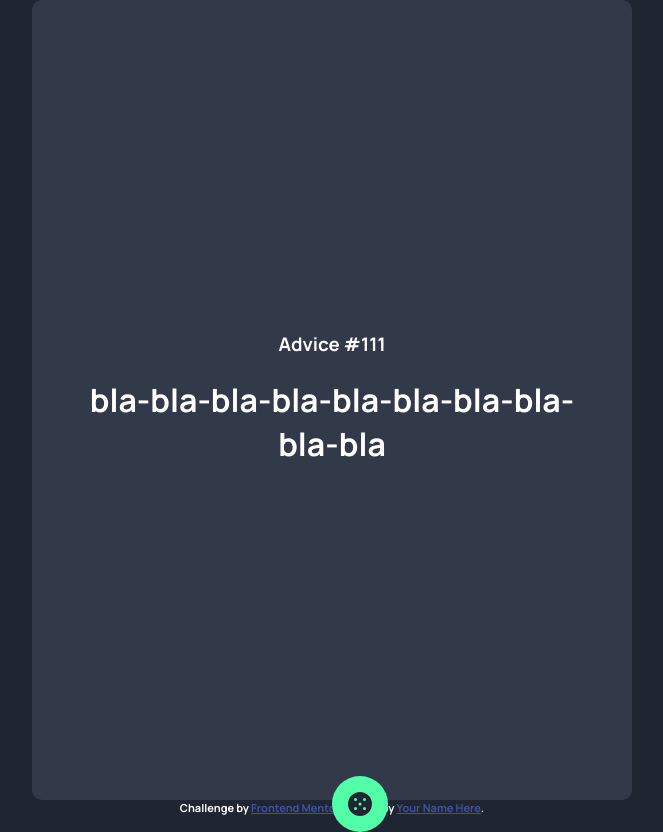
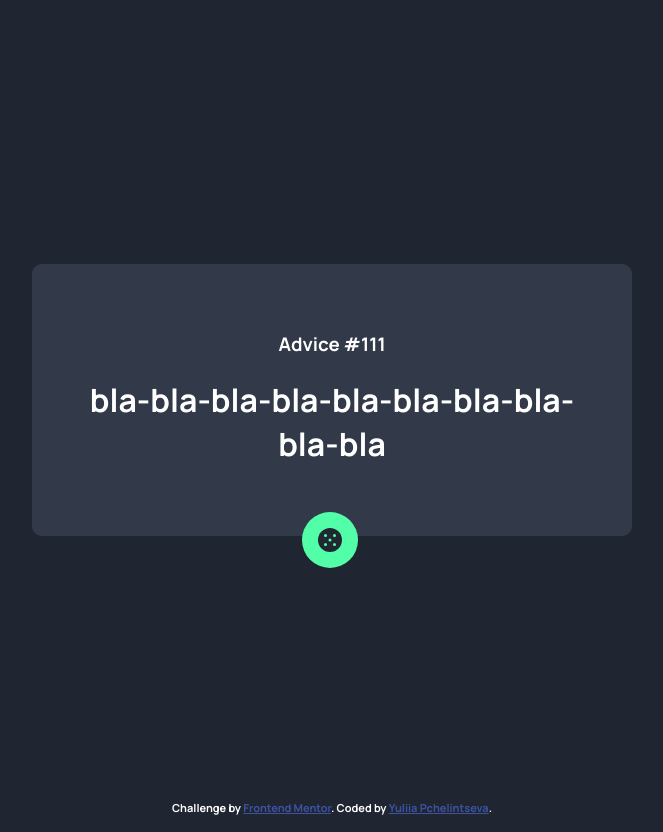
Before and after one commit to yuliia-p/Advice-generator-app, a website: page index.html in a window 1280 px wide. Shown: the whole page, without its empty margins (308-971 px from the left). Drawn offline with Linux system fonts and the light colour scheme.

Commit message:
working on styling

```diff
--- a/css/layout.css
+++ b/css/layout.css
@@ -1,8 +1,7 @@
 .container {
-  padding: 2rem;
   width: 90%;
   margin: auto;
-  margin-top: 3rem;
+  margin-top: 5rem;
   margin-bottom: 3rem;
 }
 
--- a/css/styles.css
+++ b/css/styles.css
@@ -4,11 +4,12 @@ body {
   font-family: Manrope, sans-serif;
   background-color: hsl(218deg, 23%, 16%);
   color: white;
+  text-align: center;
 }
 
-.container {
+.content-box {
+  padding: 3rem;
   background-color: hsl(217deg, 19%, 24%);
-  text-align: center;
   border-radius: 10px;
   position: relative;
 }
@@ -19,7 +20,7 @@ body {
   background-color: hsl(150deg, 100%, 66%);
   position: absolute;
   bottom: -2rem;
-  left: 50%;
+  left: 45%;
 }
 
 @media screen and (min-width: 756px) {
--- a/index.html
+++ b/index.html
@@ -29,7 +29,7 @@
   </div>
   <div class="attribution">
     Challenge by <a href="https://www.frontendmentor.io?ref=challenge" target="_blank">Frontend Mentor</a>.
-    Coded by <a href="#">Your Name Here</a>.
+    Coded by <a href="https://github.com/yuliia-p">Yuliia Pchelintseva</a>.
   </div>
   <script src="./js/main.js"></script>
 </body>
```
